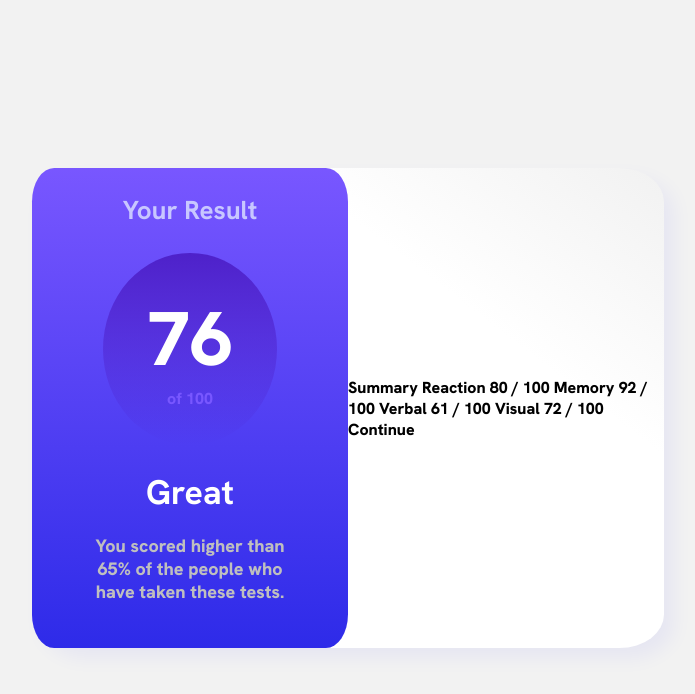
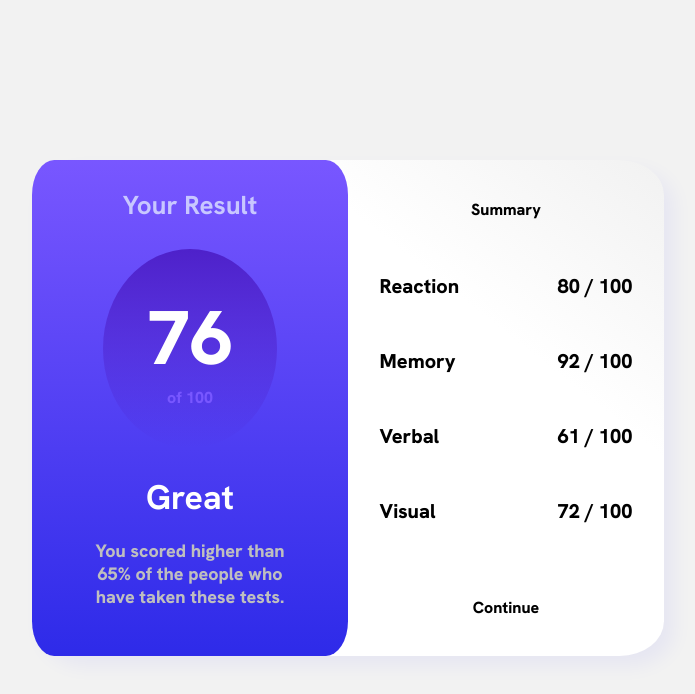
Before and after one commit to AlexBetita/FM-Results-Summary-Component, a plain HTML site: page results-summary-component-main/index.html in a window 1280 px wide. Shown: the whole page, without its empty margins (292-987 px from the left). Drawn offline with Linux system fonts and the light colour scheme.

Commit message:
designing right side

```diff
--- a/results-summary-component-main/index.html
+++ b/results-summary-component-main/index.html
@@ -53,21 +53,58 @@
       </div>
       <div class="summary">
 
+        <div>
+
           Summary
 
+        </div>
+
+
+        <div class="stats">
+
+          <div>
+            <div>
               Reaction
+            </div>
+            <div>
               80 / 100
+            </div>
+          </div>
 
+          <div>
+            <div>
               Memory
+            </div>
+            <div>
               92 / 100
+            </div>
+          </div>
 
+          <div>
+            <div>
               Verbal
+            </div>
+            <div>
               61 / 100
+            </div>
+          </div>
 
+          <div>
+            <div>
               Visual
+            </div>
+            <div>
               72 / 100
+            </div>
+          </div>
+
+        </div>
+
+        <div>
 
           Continue
+
+        </div>
 
       </div>
     </div>
--- a/results-summary-component-main/main.css
+++ b/results-summary-component-main/main.css
@@ -38,7 +38,7 @@ html,body {
 .main{
     display: flex;
     width: 50%;
-    height: 60%;
+    height: 62%;
     border-radius: 7%;
     background: linear-gradient(to top right,
     transparent 70%,
@@ -111,5 +111,22 @@ html,body {
 .summary{
     display: flex;
     align-items: center;
+    flex-direction: column;
+    justify-content: space-evenly;
     width: 100%;
 }
+
+.stats {
+    display: flex;
+    flex-direction: column;
+    justify-content: center;
+    width: 80%;
+}
+
+.stats > div{
+    display: flex;
+    font-size: 20px;
+    justify-content: space-between;
+    height: 45px;
+    padding: 15px 0px;
+}
```
Lines whose indentation alone changed are shown as unchanged.
